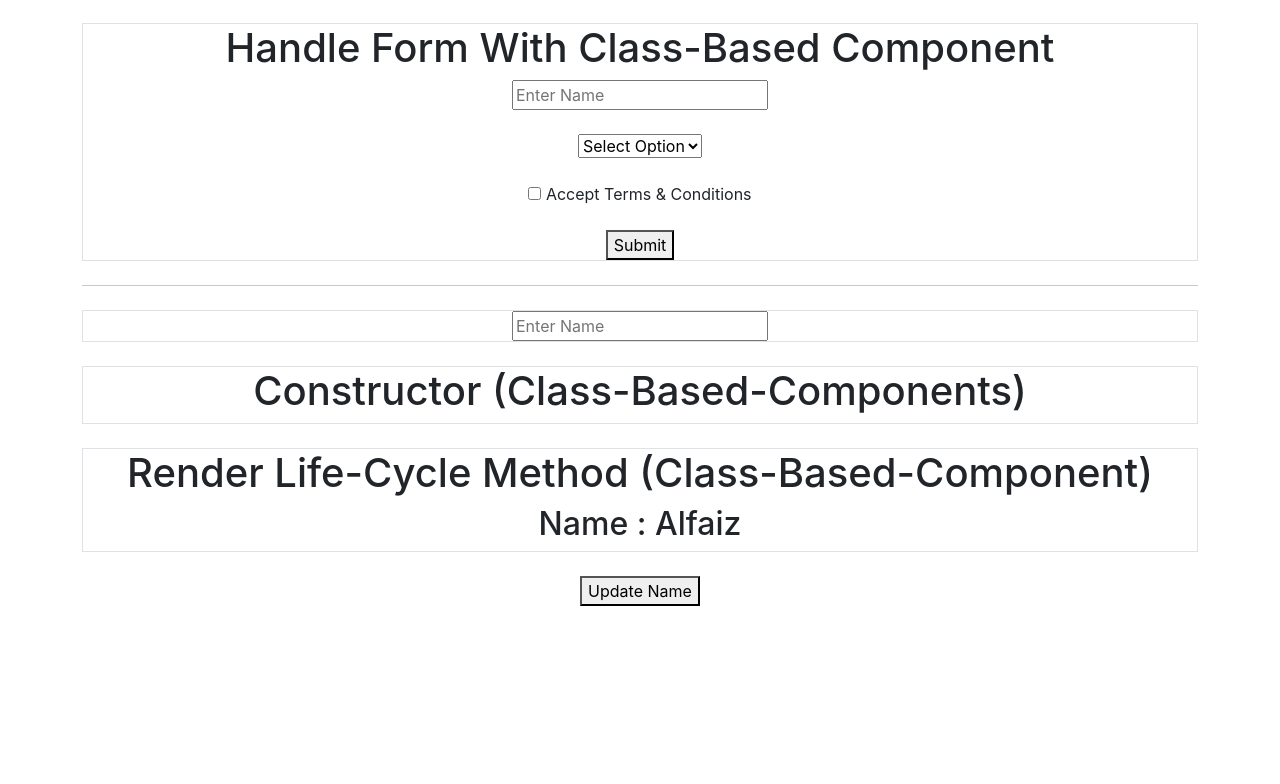
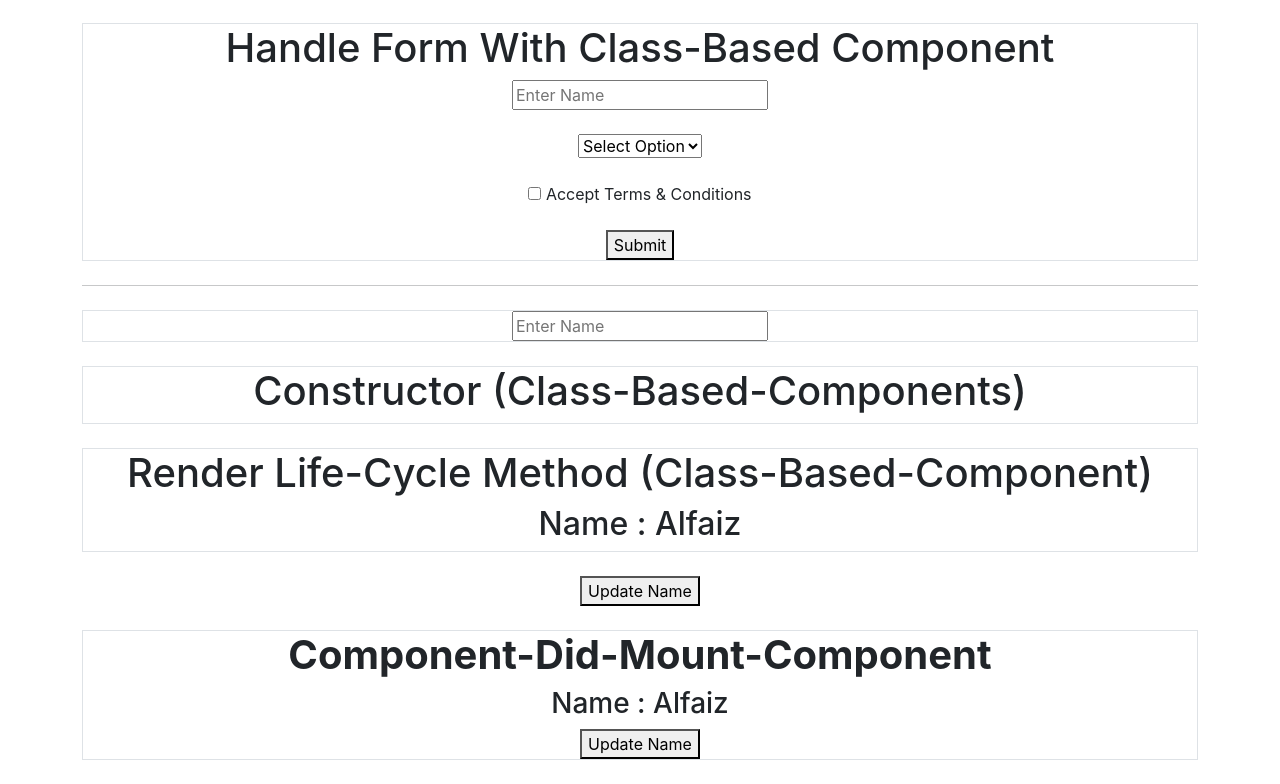
Before and after one commit to Alfaiz-Thoughtwin/React-Practice, a React (Create React App) app: page / in a window 1280 px wide. Shown: the part 721-1505 px from the top of the page. Before the commit the page ends 1327 px from the top, so only its background shows below. Built offline with nearby package versions, Linux system fonts and the light colour scheme.

Commit message:
Component Did Mount

```diff
--- a/src/App.tsx
+++ b/src/App.tsx
@@ -6,7 +6,8 @@ import {
   GetInput,
   HandleForm,
   ConstructorComp,
-  RenderComp
+  RenderComp,
+  ComponentDidMountComp
 } from "./components";
 
 
@@ -39,6 +40,7 @@ class App extends Component<{},MyState> {
           <ConstructorComp />
           <RenderComp name={this.state.name} />
           <button onClick={()=>this.setState({name:"Alfaiz Khan"})}>Update Name</button>
+          <ComponentDidMountComp />
         </div>
       </>
     );
--- /dev/null
+++ b/src/components/ComponentDidMountComp/ComponentDidMountComp.tsx
@@ -0,0 +1,30 @@
+import React, { Component } from 'react';
+
+
+type MyState = {
+    name: string;
+};
+
+export class ComponentDidMountComp extends Component<{},MyState> {
+
+    constructor (props:{}) {
+        super(props);
+        this.state = {name:"Alfaiz"};
+        console.log("ComponentDidMountComp Code 👇");
+    }
+
+    componentDidMount () {
+        console.log("ComponentDidMount () Call (ComponentDidMountComp)");
+    };
+
+    render() {
+        console.log("Render() Call (ComponentDidMountComp)");
+        return (
+            <div className="container text-center border my-4">
+                <h1><strong>Component-Did-Mount-Component</strong></h1>
+                <h3>Name : { this.state.name }</h3>
+                <button onClick={()=>this.setState({name:"Alfaiz Khan"})} >Update Name</button>
+            </div>
+        );
+    }
+}
--- /dev/null
+++ b/src/components/ComponentDidMountComp/index.tsx
@@ -0,0 +1 @@
+export * from './ComponentDidMountComp';
--- a/src/components/ConstructorComp/ConstructorComp.tsx
+++ b/src/components/ConstructorComp/ConstructorComp.tsx
@@ -5,6 +5,7 @@ export class ConstructorComp extends Component<{}> {
 
     constructor(props:{}) {
         super(props);
+        console.log("ConstructorComp Code 👇");
         console.log("Constructor Call (ConstructorComp)");
     };
 
--- a/src/components/PropsComp/PropsComp.tsx
+++ b/src/components/PropsComp/PropsComp.tsx
@@ -18,6 +18,7 @@ export class PropsComp extends Component<MyProps, MyState> {
         this.state = {
             isTrue: false,
         };
+        console.log("PropsComp Code 👇");
     };
 
     propsHandler = (event:any) => {
--- a/src/components/RenderComp/RenderComp.tsx
+++ b/src/components/RenderComp/RenderComp.tsx
@@ -8,6 +8,7 @@ type MyProps = {
 export class RenderComp extends Component<MyProps> {
     constructor(props:MyProps) {
         super(props);
+        console.log("RenderComp Code 👇");
         console.log("#################################", this.props);
     }
     render() {
--- a/src/components/index.tsx
+++ b/src/components/index.tsx
@@ -5,3 +5,4 @@ export * from './GetInput';
 export * from './HandleForm';
 export * from './ConstructorComp';
 export * from './RenderComp';
+export * from './ComponentDidMountComp';
```
